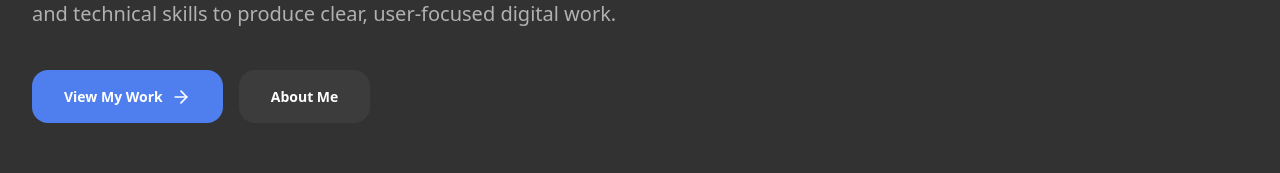
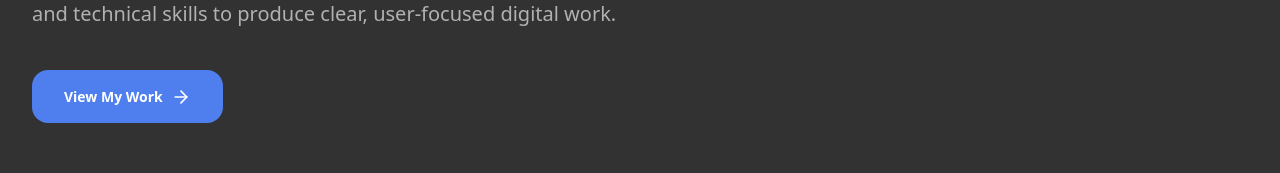
Before and after one commit to BillIsGa/portfolio, a React (Vite) app: page / in a window 1280 px wide. Shown: the part 425-598 px from the top of the page. Built offline with nearby package versions, Linux system fonts and the light colour scheme.

Commit message:
removed about me button

```diff
--- a/src/pages/Home.tsx
+++ b/src/pages/Home.tsx
@@ -39,12 +39,6 @@ const Home: React.FC = () => {
                 className="bg-brand-default hover:bg-brand-hover text-white px-8 py-4 rounded-2xl font-semibold transition-all flex items-center gap-2 group"
               >
                 View My Work <ArrowRight size={20} className="group-hover:translate-x-1 transition-transform" />
-              </Link>
-              <Link
-                to="/#about"
-                className="bg-button-bg-transparent hover:bg-button-bg-transparent-hover text-text-default px-8 py-4 rounded-2xl font-semibold transition-all"
-              >
-                About Me
               </Link>
             </div>
           </motion.div>
```
